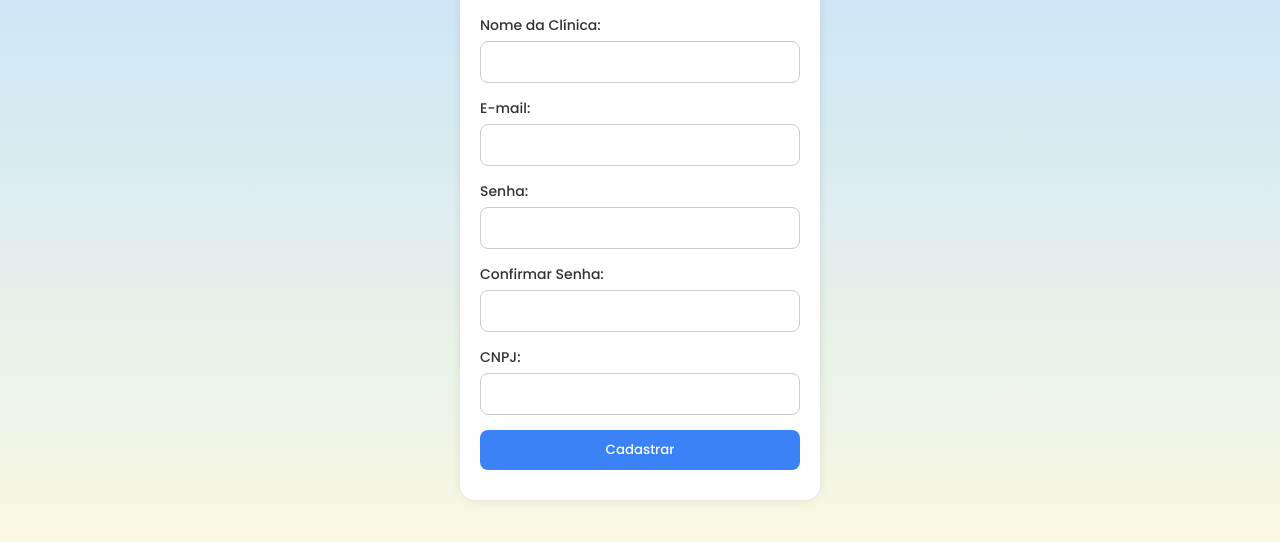
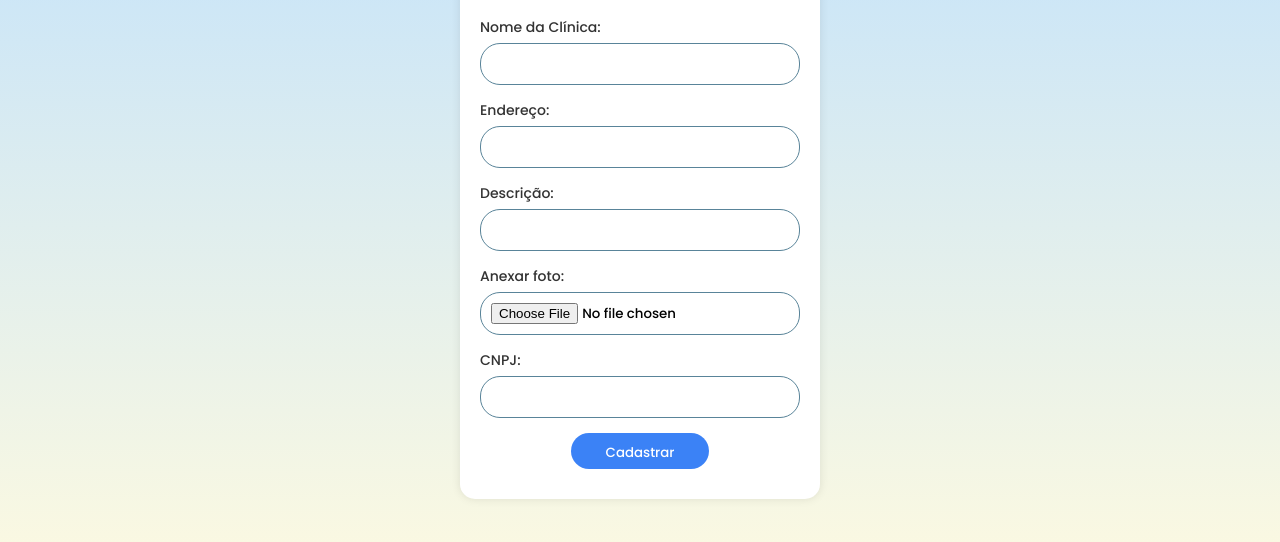
Before and after one commit to leticiassoares/projeto-frontfinal, a plain HTML site: page Vet/cadastro_clinica.html in a window 1280 px wide. Shown: the part 204-746 px from the top of the page. Drawn offline with Linux system fonts and the light colour scheme.

Commit message:
fix: padronização do css e alteração nos campos do formulário

```diff
--- a/cadastro_clinica.html
+++ b/Vet/cadastro_clinica.html
@@ -4,27 +4,27 @@
   <meta charset="UTF-8" />
   <meta name="viewport" content="width=device-width, initial-scale=1.0" />
   <title>Cadastro Clínica - PetGo</title>
-  <link rel="stylesheet" href="cadastro_clinica.css" />
+  <link rel="stylesheet" href="../css/cadastro_clinica.css" />
   <link href="https://fonts.googleapis.com/css2?family=Poppins:wght@300;500;600&display=swap" rel="stylesheet">
 </head>
 <body>
   <div class="cadastro-container">
     <div class="cadastro-box">
-      <img src="./img/logo.png" alt="Logo PetGo" class="logo" />
+      <img src="../img/logo.png" alt="Logo PetGo" class="logo" />
       <h2>Cadastro da Clínica</h2>
 
       <form>
         <label for="nome">Nome da Clínica:</label>
         <input type="text" id="nome" name="nome" required />
 
-        <label for="email">E-mail:</label>
-        <input type="email" id="email" name="email" required />
+        <label for="endereço">Endereço:</label>
+        <input type="text" id="endereço" name="endereço" required />
 
-        <label for="senha">Senha:</label>
-        <input type="password" id="senha" name="senha" required />
+        <label for="Descrição">Descrição:</label>
+        <input type="text" id="Descrição" name="Descrição" required />
 
-        <label for="confirmar">Confirmar Senha:</label>
-        <input type="password" id="confirmar" name="confirmar" required />
+        <label for="file">Anexar foto:</label>
+        <input type="file" id="file" name="file" required accept="image/jpg, image/png"/>
 
         <label for="cnpj">CNPJ:</label>
         <input type="text" id="cnpj" name="cnpj" required />
--- a/cadastro_clinica.css
+++ b/css/cadastro_clinica.css
@@ -54,8 +54,8 @@ label {
 
 input {
   padding: 10px;
-  border: 1px solid #ccc;
-  border-radius: 8px;
+  border: 1px solid rgb(89, 132, 153);
+  border-radius: 20px;
   margin-bottom: 15px;
 }
 
@@ -64,10 +64,16 @@ button {
   background-color: #3b82f6;
   color: white;
   border: none;
-  border-radius: 8px;
+  border-radius: 20px;
   font-weight: 500;
   cursor: pointer;
   transition: background 0.3s;
+  width: 138px;
+  height: 36px;
+  align-items: center;
+  justify-content: center;
+  align-content: center;
+  margin: 0 auto;
 }
 
 button:hover {
```
Also changed, not shown: Vet/cadastro_vet.html (+1 -1 lines).
